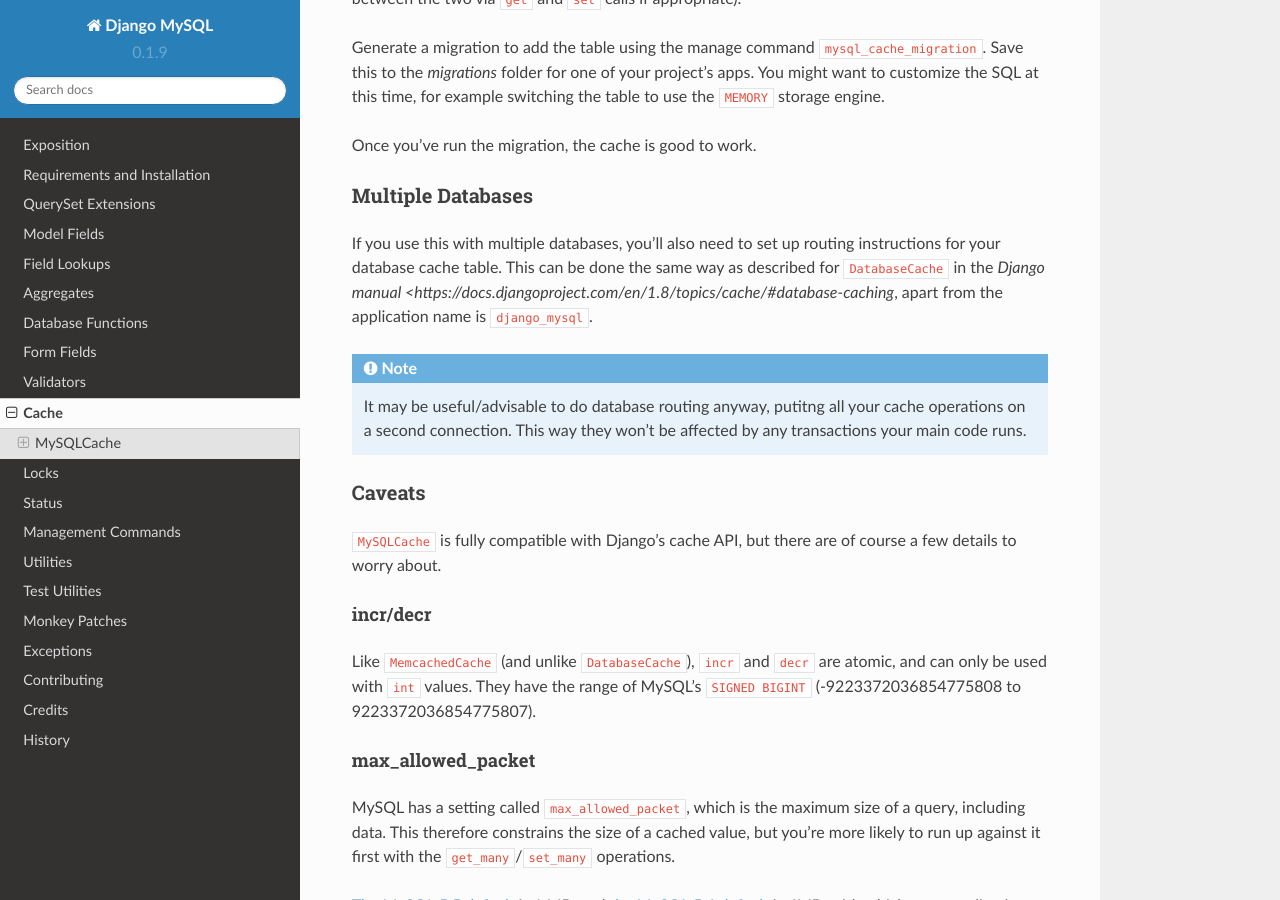
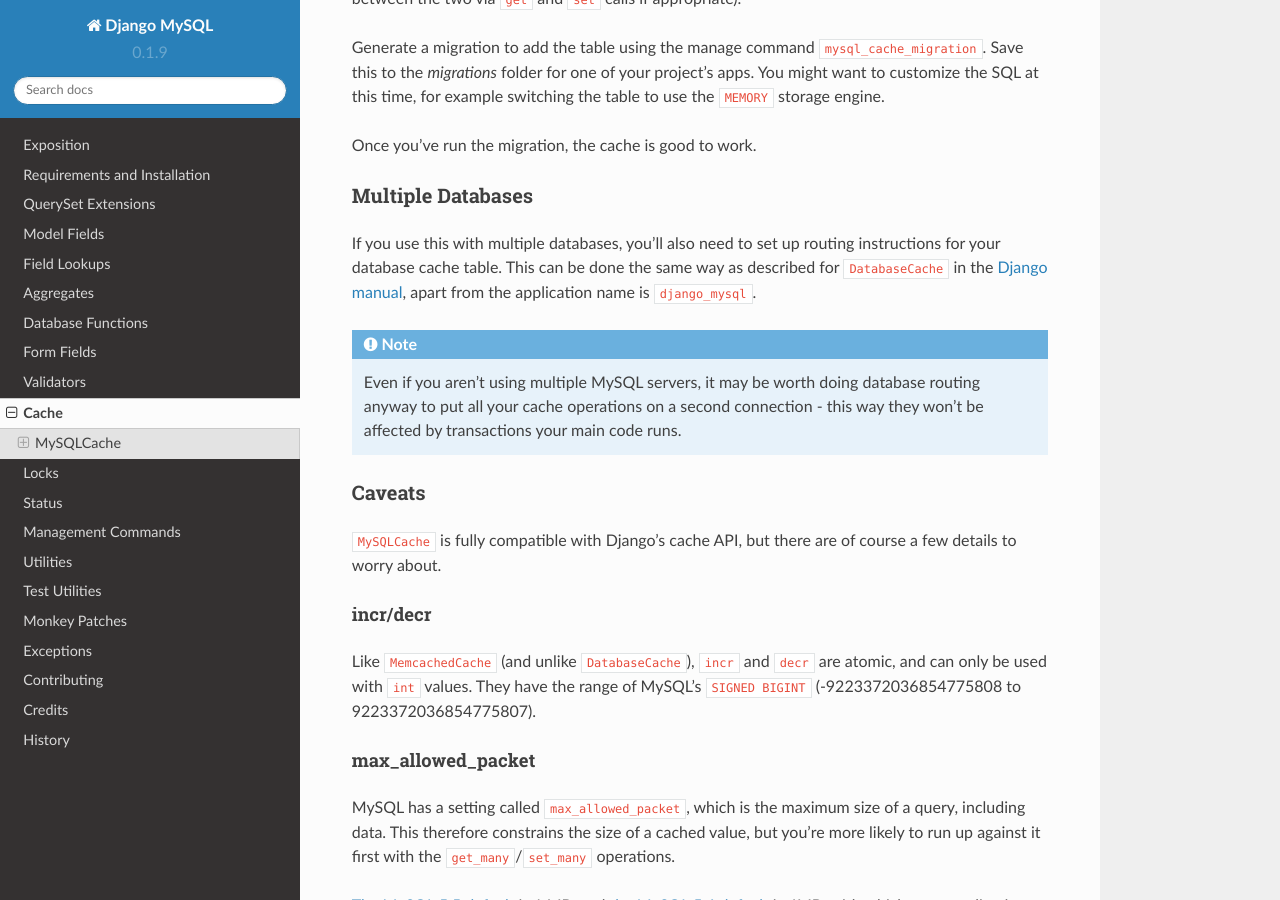
Before and after one commit to adamchainz/django-mysql, a Sphinx documentation site: the page built from docs/cache.rst, in a window 1280 px wide and 900 px high, scrolled down 895 px. Built offline with Sphinx 7.4.7 and the Read the Docs theme 2.0.0, drawn with Linux system fonts in a browser that asks for light colours.

Commit message:
More writing

```diff
--- a/docs/cache.rst
+++ b/docs/cache.rst
@@ -62,14 +62,15 @@
 instructions for your database cache table. This can be done the same way as
 described for ``DatabaseCache`` in the
 `Django manual
-<https://docs.djangoproject.com/en/1.8/topics/cache/#database-caching`, apart
+<https://docs.djangoproject.com/en/1.8/topics/cache/#database-caching>`_, apart
 from the application name is ``django_mysql``.
 
 .. note::
 
-    It may be useful/advisable to do database routing anyway, putitng all your
-    cache operations on a second connection. This way they won't be affected
-    by any transactions your main code runs.
+    Even if you aren't using multiple MySQL servers, it may be worth doing
+    database routing anyway to put all your cache operations on a second
+    connection - this way they won't be affected by transactions your main code
+    runs.
 
 
 Caveats
```
